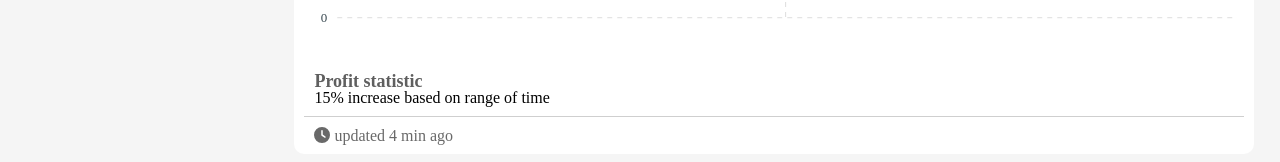
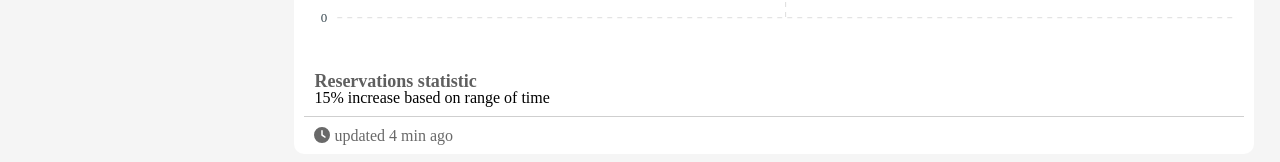
Before and after one commit to Rocky-cyberclop/PersonalProject-HotelBookingFrontendAdmin, a React (Create React App) app: page /statistic/reservation in a window 1280 px wide. Shown: the part 579-741 px from the top of the page. Built offline with nearby package versions, Linux system fonts and the light colour scheme; sample sign-in values are in the browser's storage.

Commit message:
fix: Fix text statistic

```diff
--- a/src/pages/Statistic/Profit/index.jsx
+++ b/src/pages/Statistic/Profit/index.jsx
@@ -174,7 +174,7 @@ const ProfitStatistic = () => {
                         <div className={style.title}>Profit statistic</div>
                         <div className={style.description}>15% increase based on range of time</div>
                     </div>
-                    <div className={style.footer}><FontAwesomeIcon icon={faClock} />  updated 4 min ago</div>
+                    <div className={style.footer}><FontAwesomeIcon icon={faClock} />  updated 9 min ago</div>
                 </div>
             </div>
         </div>
--- a/src/pages/Statistic/Reservations/index.jsx
+++ b/src/pages/Statistic/Reservations/index.jsx
@@ -171,7 +171,7 @@ const ReservationStatistic = () => {
                         <Chart {...websiteViewsChart} />
                     </div>
                     <div className={style.header}>
-                        <div className={style.title}>Profit statistic</div>
+                        <div className={style.title}>Reservations statistic</div>
                         <div className={style.description}>15% increase based on range of time</div>
                     </div>
                     <div className={style.footer}><FontAwesomeIcon icon={faClock} />  updated 4 min ago</div>
```
